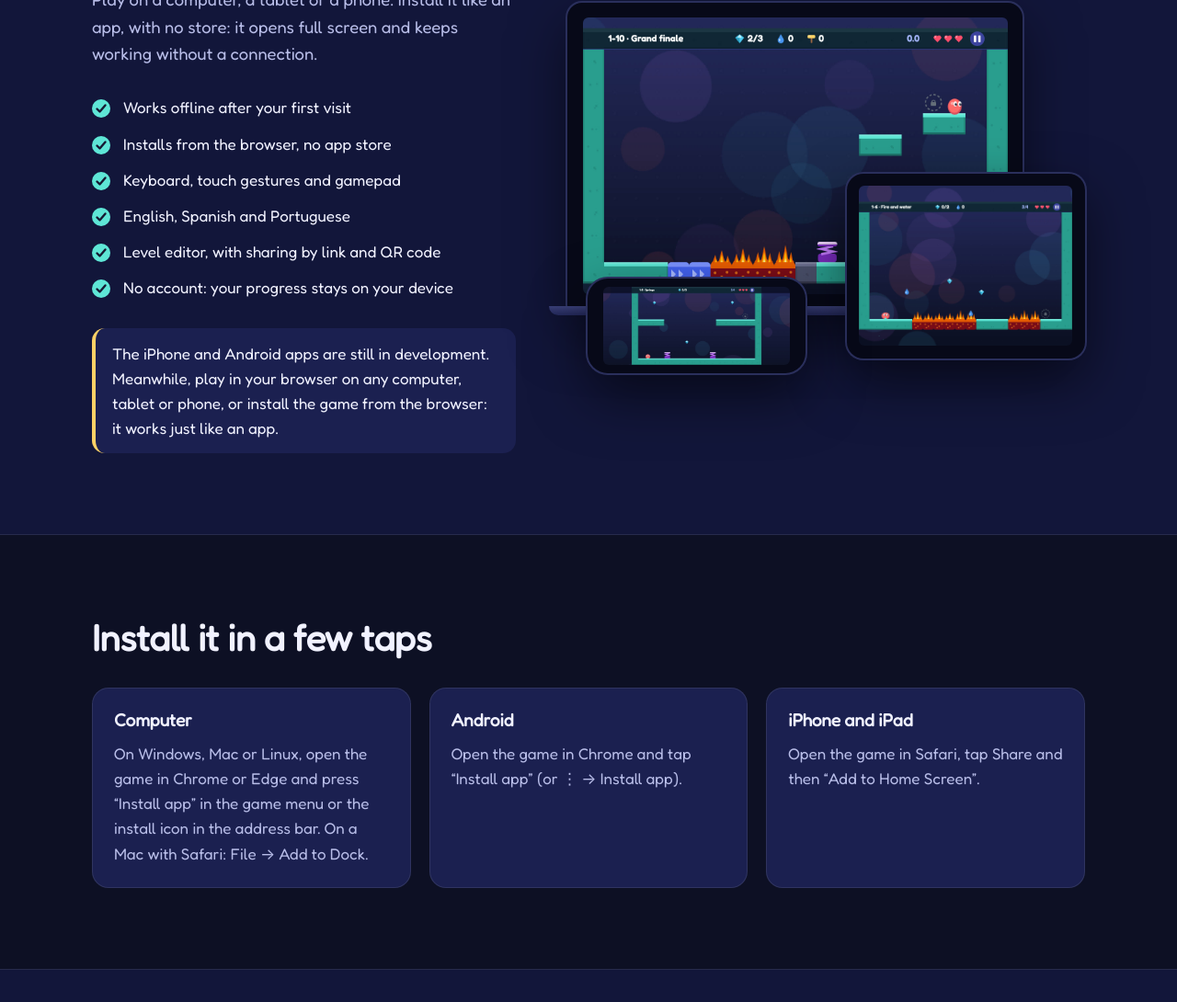
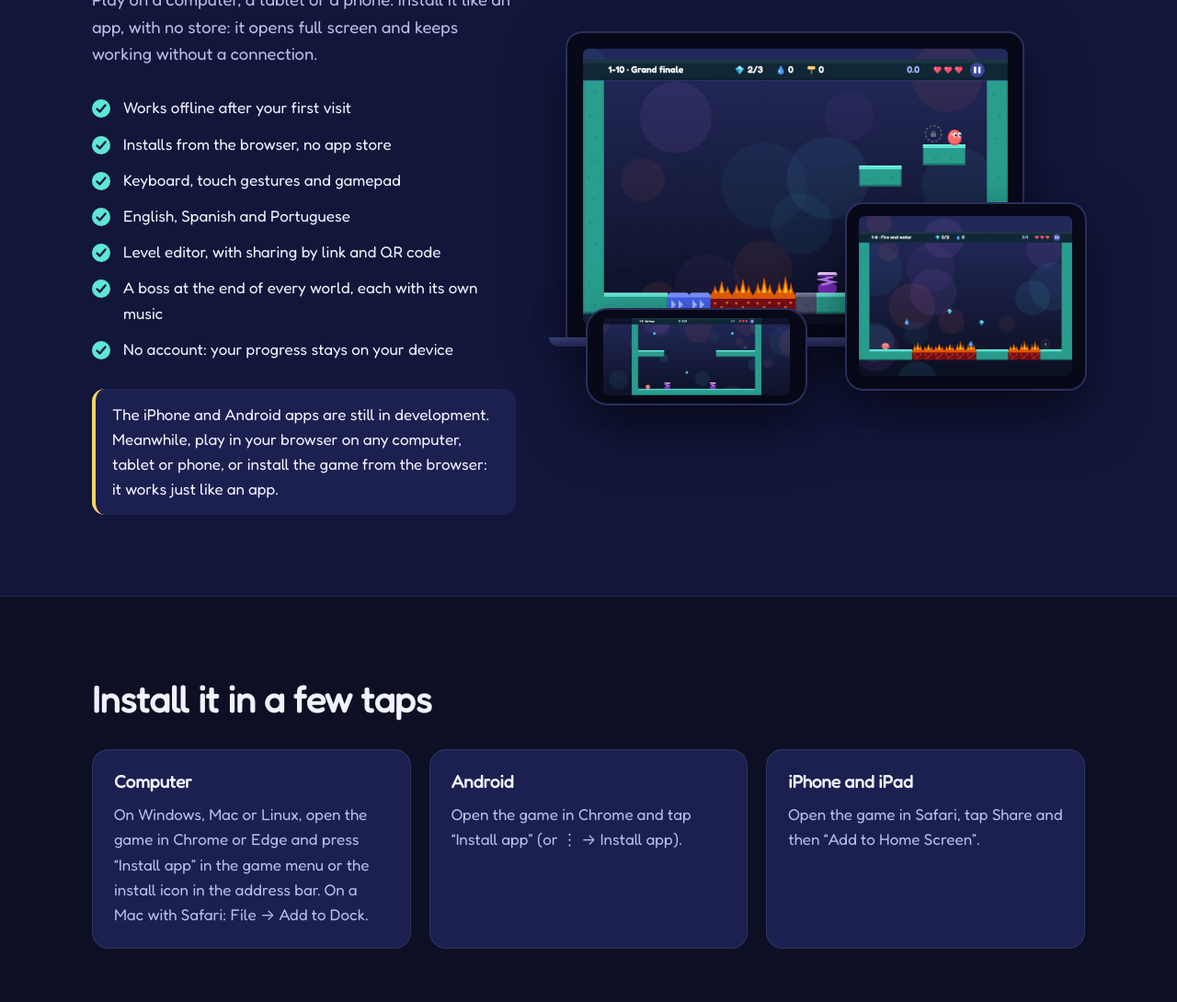
Before and after one commit to mtorre4580/pongui, a website built with Vite: page index.html in a window 1280 px wide. Shown: the part 3554-4644 px from the top of the page at 92% size. Built offline with nearby package versions, Linux system fonts and the light colour scheme; some packages are replaced by stand-ins of ours; no server answers.

Commit message:
feat: mention the bosses on the landing page
Co-Authored-By: Claude Fable 5.2 <noreply@anthropic.com>
Claude-Session: https://claude.ai/code/session_01MdYPNZHxFrgtsozHoUYoos

```diff
--- a/index.html
+++ b/index.html
@@ -495,6 +495,9 @@
               <li data-i18n="feat.controls">Keyboard, touch gestures and gamepad</li>
               <li data-i18n="feat.languages">English, Spanish and Portuguese</li>
               <li data-i18n="feat.editor">Level editor, with sharing by link and QR code</li>
+              <li data-i18n="feat.bosses">
+                A boss at the end of every world, each with its own music
+              </li>
               <li data-i18n="feat.privacy">No account: your progress stays on your device</li>
             </ul>
             <p class="notice" data-i18n="devices.native">
--- a/src/landing/messages/en.ts
+++ b/src/landing/messages/en.ts
@@ -89,6 +89,7 @@ export const en = {
   'devices.native':
     'The iPhone and Android apps are still in development. Meanwhile, play in your browser on any computer, tablet or phone, or install the game from the browser: it works just like an app.',
   'feat.editor': 'Level editor, with sharing by link and QR code',
+  'feat.bosses': 'A boss at the end of every world, each with its own music',
   'faq.stores.q': 'Is there an app in the App Store or Google Play?',
   'faq.stores.a':
     'Not yet: the iPhone and Android apps are in development. Until then, install the game from your browser. It works the same, even offline.',
--- a/src/landing/messages/es.ts
+++ b/src/landing/messages/es.ts
@@ -90,6 +90,7 @@ export const es: LandingMessages = {
   'devices.native':
     'Las apps para iPhone y Android todavía están en desarrollo. Mientras tanto, jugá en el navegador de cualquier compu, tablet o celular, o instalá el juego desde el navegador: funciona igual que una app.',
   'feat.editor': 'Editor de niveles, para compartir por link y código QR',
+  'feat.bosses': 'Un jefe al final de cada mundo, cada uno con su música',
   'faq.stores.q': '¿Hay una app en el App Store o en Google Play?',
   'faq.stores.a':
     'Todavía no: las apps para iPhone y Android están en desarrollo. Hasta entonces, instalá el juego desde tu navegador. Funciona igual, incluso sin conexión.',
--- a/src/landing/messages/pt-BR.ts
+++ b/src/landing/messages/pt-BR.ts
@@ -91,6 +91,7 @@ export const ptBR: LandingMessages = {
   'devices.native':
     'Os apps para iPhone e Android ainda estão em desenvolvimento. Enquanto isso, jogue no navegador de qualquer computador, tablet ou celular, ou instale o jogo pelo navegador: funciona igual a um app.',
   'feat.editor': 'Editor de fases, com compartilhamento por link e código QR',
+  'feat.bosses': 'Um chefe no fim de cada mundo, cada um com a sua música',
   'faq.stores.q': 'Tem um app na App Store ou no Google Play?',
   'faq.stores.a':
     'Ainda não: os apps para iPhone e Android estão em desenvolvimento. Até lá, instale o jogo pelo navegador. Funciona igual, até offline.',
```
